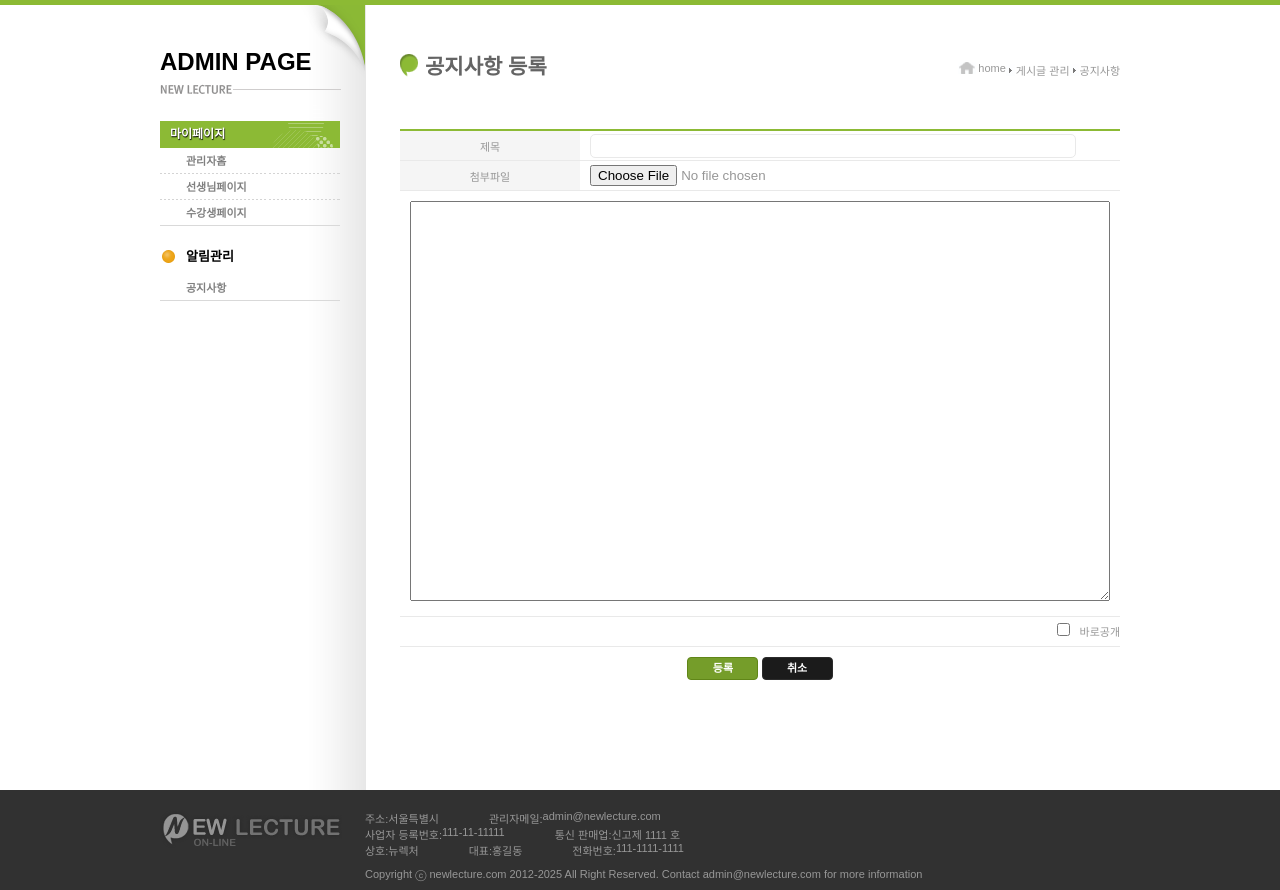
After one commit to jy-hwang/jsp_homepage, a Java web app: page /admin/board/notice/reg in a window 1280 px wide. The commit adds this page. Shown: the part 242-1132 px from the top of the page. Run offline with Tomcat 11, a stand-in JSP engine, Linux system fonts and the light colour scheme; some libraries are stand-ins or nearby versions.

Commit message:
feat. 공지사항 등록을 위한 준비 1
1. Controller / View 준비하기

```diff
--- a/src/main/webapp/WEB-INF/views/admin/board/notice/list.jsp
+++ b/src/main/webapp/WEB-INF/views/admin/board/notice/list.jsp
@@ -200,7 +200,7 @@
           <div class="text-align-right margin-top">
             <input type="submit" class="btn-text btn-default" name="cmd" value="일괄공개">
             <input type="submit" class="btn-text btn-default" name="cmd" value="일괄삭제">
-            <a class="btn-text btn-default" href="reg.html">글쓰기</a>
+            <a class="btn-text btn-default" href="reg">글쓰기</a>
           </div>
         </form>
 
--- /dev/null
+++ b/src/main/webapp/WEB-INF/views/admin/board/notice/reg.jsp
@@ -0,0 +1,222 @@
+<%@ page language="java" contentType="text/html; charset=UTF-8"
+    pageEncoding="UTF-8"%>
+<!DOCTYPE html>
+<html>
+
+<head>
+    <title>코딩 전문가를 만들기 위한 온라인 강의 시스템</title>
+    <meta charset="UTF-8">
+    <title>공지사항목록</title>
+
+    <link href="/assets/css/customer/layout.css" type="text/css" rel="stylesheet" />
+    <style>
+        #visual .content-container {
+            height: inherit;
+            display: flex;
+            align-items: center;
+
+            background: url("/assets/images/mypage/visual.png") no-repeat center;
+        }
+    </style>
+</head>
+
+<body>
+    <!-- header 부분 -->
+
+    <header id="header">
+
+        <div class="content-container">
+            <!-- ---------------------------<header>--------------------------------------- -->
+
+            <h1 id="logo">
+                <a href="/index.html">
+                    <img src="/assets/images/logo.png" alt="뉴렉처 온라인" />
+
+                </a>
+            </h1>
+
+            <section>
+                <h1 class="hidden">헤더</h1>
+
+                <nav id="main-menu">
+                    <h1>메인메뉴</h1>
+                    <ul>
+                        <li><a href="/guide">학습가이드</a></li>
+
+                        <li><a href="/course">강좌선택</a></li>
+                        <li><a href="/answeris/index">AnswerIs</a></li>
+                    </ul>
+                </nav>
+
+                <div class="sub-menu">
+
+                    <section id="search-form">
+                        <h1>강좌검색 폼</h1>
+                        <form action="/course">
+                            <fieldset>
+                                <legend>과정검색필드</legend>
+                                <label>과정검색</label>
+                                <input type="text" name="q" value="" />
+                                <input type="submit" value="검색" />
+                            </fieldset>
+                        </form>
+                    </section>
+
+                    <nav id="acount-menu">
+                        <h1 class="hidden">회원메뉴</h1>
+                        <ul>
+                            <li><a href="/index.html">HOME</a></li>
+
+
+
+                            <li>
+                                <form action="/logout" method="post">
+                                    <input type="hidden" name="" value="" />
+                                    <input type="submit" value="로그아웃"
+                                        style="border:none;background: none;vertical-align: middle;font-size: 10px;color:#979797;font-weight: bold;" />
+
+                                </form>
+                            </li>
+
+                            <li><a href="/member/agree">회원가입</a></li>
+                        </ul>
+                    </nav>
+
+                    <nav id="member-menu" class="linear-layout">
+                        <h1 class="hidden">고객메뉴</h1>
+                        <ul class="linear-layout">
+                            <li><a href="/member/home"><img src="/assets/images/txt-mypage.png" alt="마이페이지" /></a></li>
+                            <li><a href="/notice/list.html"><img src="/assets/images/txt-customer.png" alt="고객센터" /></a></li>
+                        </ul>
+                    </nav>
+
+                </div>
+            </section>
+
+        </div>
+
+    </header>
+
+    <!-- --------------------------- <visual> --------------------------------------- -->
+    <!-- visual 부분 -->
+
+    <div id="visual">
+        <div class="content-container"></div>
+    </div>
+    <!-- --------------------------- <body> --------------------------------------- -->
+    <div id="body">
+        <div class="content-container clearfix">
+
+            <!-- --------------------------- aside --------------------------------------- -->
+            <!-- aside 부분 -->
+
+
+            <aside class="aside">
+                <h1>ADMIN PAGE</h1>
+
+                <nav class="menu text-menu first margin-top">
+                    <h1>마이페이지</h1>
+                    <ul>
+                        <li><a href="/admin/index.html">관리자홈</a></li>
+                        <li><a href="/teacher/index.html">선생님페이지</a></li>
+                        <li><a href="/student/index.html">수강생페이지</a></li>
+                    </ul>
+                </nav>
+
+                <nav class="menu text-menu">
+                    <h1>알림관리</h1>
+                    <ul>
+                        <li><a href="/admin/board/notice/list.html">공지사항</a></li>
+                    </ul>
+                </nav>
+
+            </aside>
+            <!-- --------------------------- main --------------------------------------- -->
+
+
+
+
+            <main>
+                <h2 class="main title">공지사항 등록</h2>
+
+                <div class="breadcrumb">
+                    <h3 class="hidden">breadlet</h3>
+                    <ul>
+                        <li>home</li>
+                        <li>게시글 관리</li>
+                        <li>공지사항</li>
+                    </ul>
+                </div>
+
+                <form method="post" action="reg">
+                    <div class="margin-top first">
+                        <h3 class="hidden">공지사항 입력</h3>
+                        <table class="table">
+                            <tbody>
+                                <tr>
+                                    <th>제목</th>
+                                    <td class="text-align-left text-indent text-strong text-orange" colspan="3">
+                                        <input type="text" name="title" />
+                                    </td>
+                                </tr>
+                                <tr>
+                                    <th>첨부파일</th>
+                                    <td colspan="3" class="text-align-left text-indent"><input type="file"
+                                            name="file" /> </td>
+                                </tr>
+                                <tr class="content">
+                                    <td colspan="4"><textarea class="content" name="content"></textarea></td>
+                                </tr>
+                                <tr>
+                                    <td colspan="4" class="text-align-right"><input class="vertical-align" type="checkbox" id="disclose" name="disclose" value="true"><label for="disclose" class="margin-left">바로공개</label> </td>
+                                </tr>
+                            </tbody>
+                        </table>
+                    </div>
+                    <div class="margin-top text-align-center">
+                        <input class="btn-text btn-default" type="submit" value="등록" />
+                        <a class="btn-text btn-cancel" href="list">취소</a>
+                    </div>
+                </form>
+
+            </main>
+        </div>
+    </div>
+
+    <!-- ------------------- <footer> --------------------------------------- -->
+
+
+
+    <footer id="footer">
+        <div class="content-container">
+            <h2 id="footer-logo"><img src="/assets/images/logo-footer.png" alt="회사정보"></h2>
+
+            <div id="company-info">
+                <dl>
+                    <dt>주소:</dt>
+                    <dd>서울특별시 </dd>
+                    <dt>관리자메일:</dt>
+                    <dd>admin@newlecture.com</dd>
+                </dl>
+                <dl>
+                    <dt>사업자 등록번호:</dt>
+                    <dd>111-11-11111</dd>
+                    <dt>통신 판매업:</dt>
+                    <dd>신고제 1111 호</dd>
+                </dl>
+                <dl>
+                    <dt>상호:</dt>
+                    <dd>뉴렉처</dd>
+                    <dt>대표:</dt>
+                    <dd>홍길동</dd>
+                    <dt>전화번호:</dt>
+                    <dd>111-1111-1111</dd>
+                </dl>
+                <div id="copyright" class="margin-top">Copyright ⓒ newlecture.com 2012-2025 All Right Reserved.
+                    Contact admin@newlecture.com for more information</div>
+            </div>
+        </div>
+    </footer>
+</body>
+
+</html>
```
Also changed, not shown: src/main/java/controller/admin/notice/RegController.java (added, +37 -0 lines).
